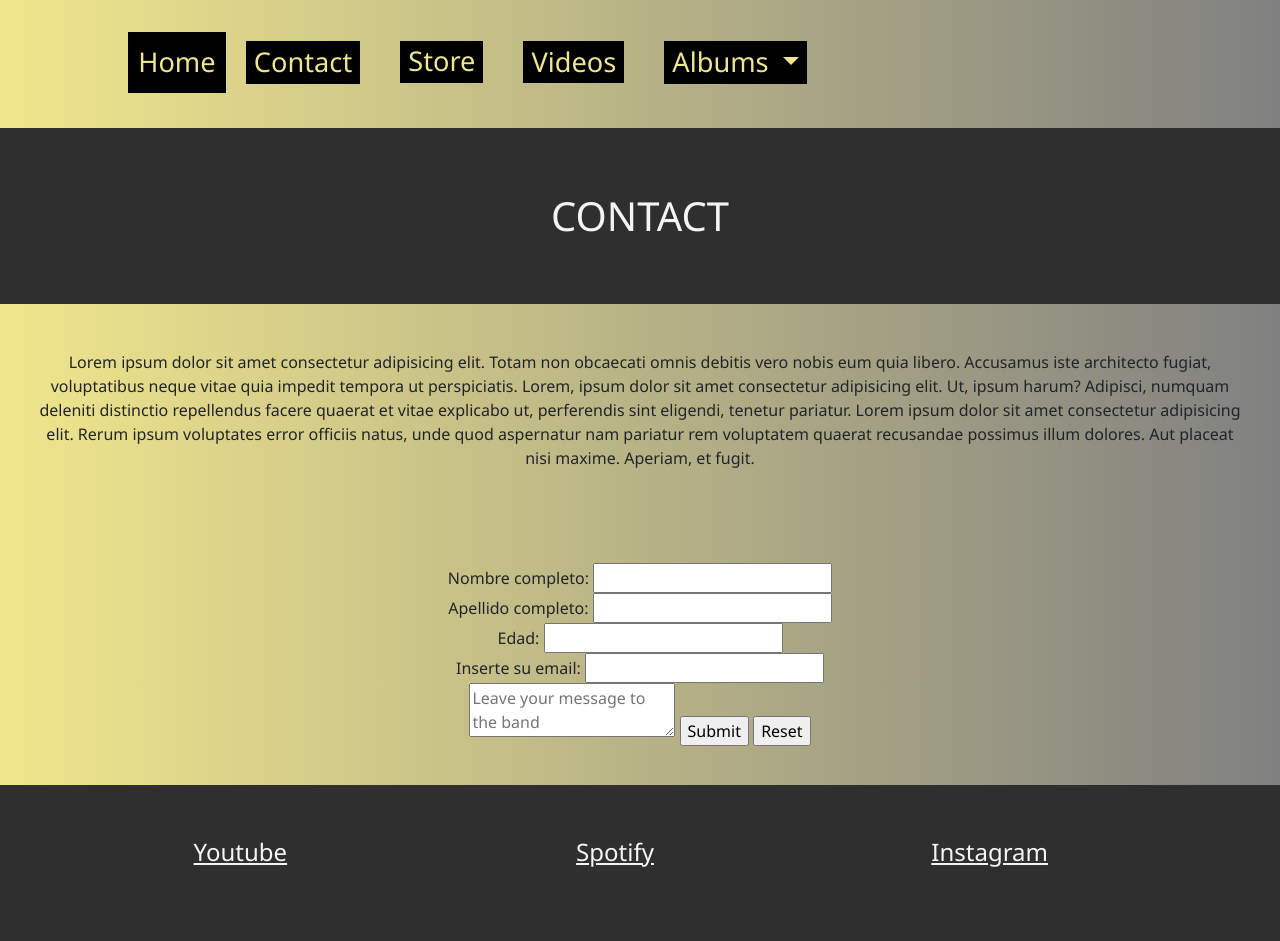
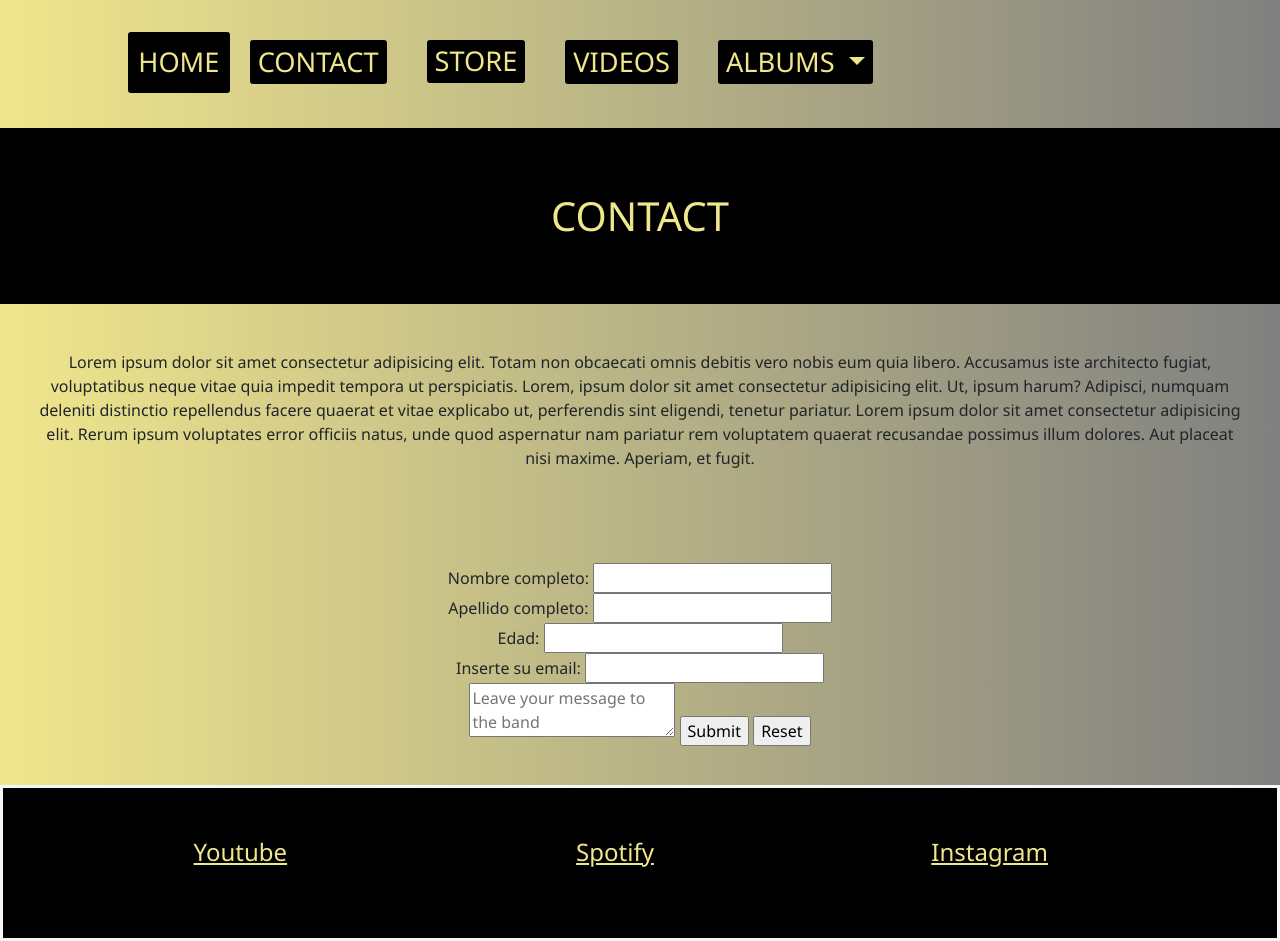
Before and after one commit to MarcosCuevass/proyecto-final-marcoscuevas, a website: page pages/contact.html in a window 1280 px wide. Shown: the part 80-1021 px from the top of the page. Drawn offline with nearby package versions, Linux system fonts and the light colour scheme.

Commit message:
cambiamos mayus a navbar

```diff
--- a/pages/contact.html
+++ b/pages/contact.html
@@ -19,7 +19,7 @@
       </a>
       <nav class=" navbar navbar-expand-lg navbar-light">
         <div class="container-fluid">
-          <a class="navbar-brand" href="../index.html">Home</a>
+          <a class="navbar-brand" href="../index.html">HOME</a>
           <button class="navbar-toggler" type="button" data-bs-toggle="collapse" data-bs-target="#navbarNav"
             aria-controls="navbarNav" aria-expanded="false" aria-label="Toggle navigation">
             <span class="navbar-toggler-icon"></span>
@@ -27,22 +27,22 @@
           <div class="collapse navbar-collapse" id="navbarNav">
             <ul class="navbar-nav">
               <li class="nav-item">
-                <a href="../pages/contact.html" class="nav-link">Contact</a>
+                <a href="../pages/contact.html" class="nav-link">CONTACT</a>
               </li>
               <li class="nav-item">
-                <a href="../pages/store.html" class="nav-link">Store</a>
+                <a href="../pages/store.html" class="nav-link">STORE</a>
               </li>
               <li class="nav-item">
-                <a href="../pages/videos.html" class="nav-link" aria-current="page">Videos</a>
+                <a href="../pages/videos.html" class="nav-link" aria-current="page">VIDEOS</a>
               </li>
               <li class="nav-item dropdown">
                 <a class="nav-link dropdown-toggle" id="navbarDropdown" role="button" data-bs-toggle="dropdown"
                   aria-expanded="false">
-                  Albums
+                  ALBUMS
                 </a>
                 <ul class="dropdown-menu" aria-labelledby="navbarDropdown">
-                  <li><a href="../pages/parcels.html" class="dropdown-item" href="#">Parcels (2017)</a></li>
-                  <li><a href="../pages/daynight.html" class="dropdown-item" href="#">Day/Night (2021)</a></li>
+                  <li><a href="../pages/parcels.html" class="dropdown-item" href="#">PARCELS (2017)</a></li>
+                  <li><a href="../pages/daynight.html" class="dropdown-item" href="#">DAY/NIGHT (2021)</a></li>
                 </ul>
           </div>
         </div>
--- a/scss/footer.scss
+++ b/scss/footer.scss
@@ -1,13 +1,13 @@
 .ytlinkIndex {
-    color: rgba(245, 245, 245, 0.998);
+    color: khaki;
     box-sizing: content-box;
-    background-color: rgb(47, 47, 47);
+    background-color: black;
     text-align: center;
 
 }
 
 footer {
-    background-color: rgb(47, 47, 47);
+    background-color: black;
     display: flex;
     flex-direction: row;
     justify-content: center;
@@ -16,5 +16,5 @@ footer {
     width: 100%;
     align-content: flex-start;
     padding: 50px 100px 100px 50px;
-    border: solid 3px rgb(47, 47, 47);
+    border: solid 3px whitesmoke;
 }
--- a/scss/header.scss
+++ b/scss/header.scss
@@ -14,14 +14,16 @@
     background-color: black;
     margin: 0%;
     padding: 1%;
-    font-size: 1.7rem
+    font-size: 1.7rem;
+    border-radius: 3px;
 }
 
 .navbar-light .navbar-nav .nav-link {
     color: khaki;
     background-color: black;
     margin: 0%;
-
+    font-size: 1.7rem;
+    border-radius: 3px;
 }
 
 .navbar-nav .dropdown-menu {
--- a/scss/main.scss
+++ b/scss/main.scss
@@ -1,5 +1,5 @@
 a {
-    color: whitesmoke;
+    color: khaki;
     margin: 0;
 }
 
```
Also changed, not shown: index.html (+4 -3 lines), pages/albums.html (+7 -7 lines), pages/daynight.html (+7 -7 lines), pages/parcels.html (+7 -7 lines), pages/store.html (+7 -7 lines), pages/videos.html (+7 -7 lines), css/estilo.css.
